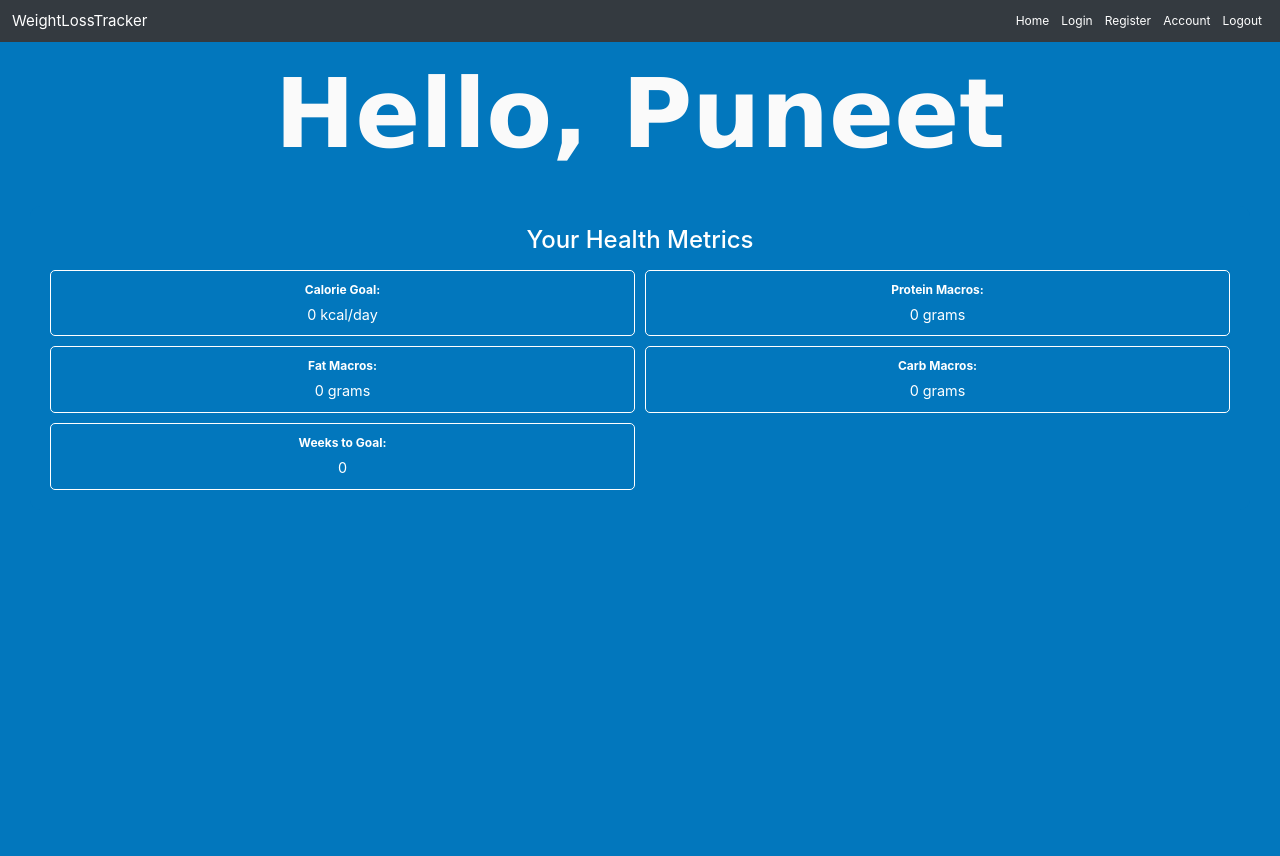
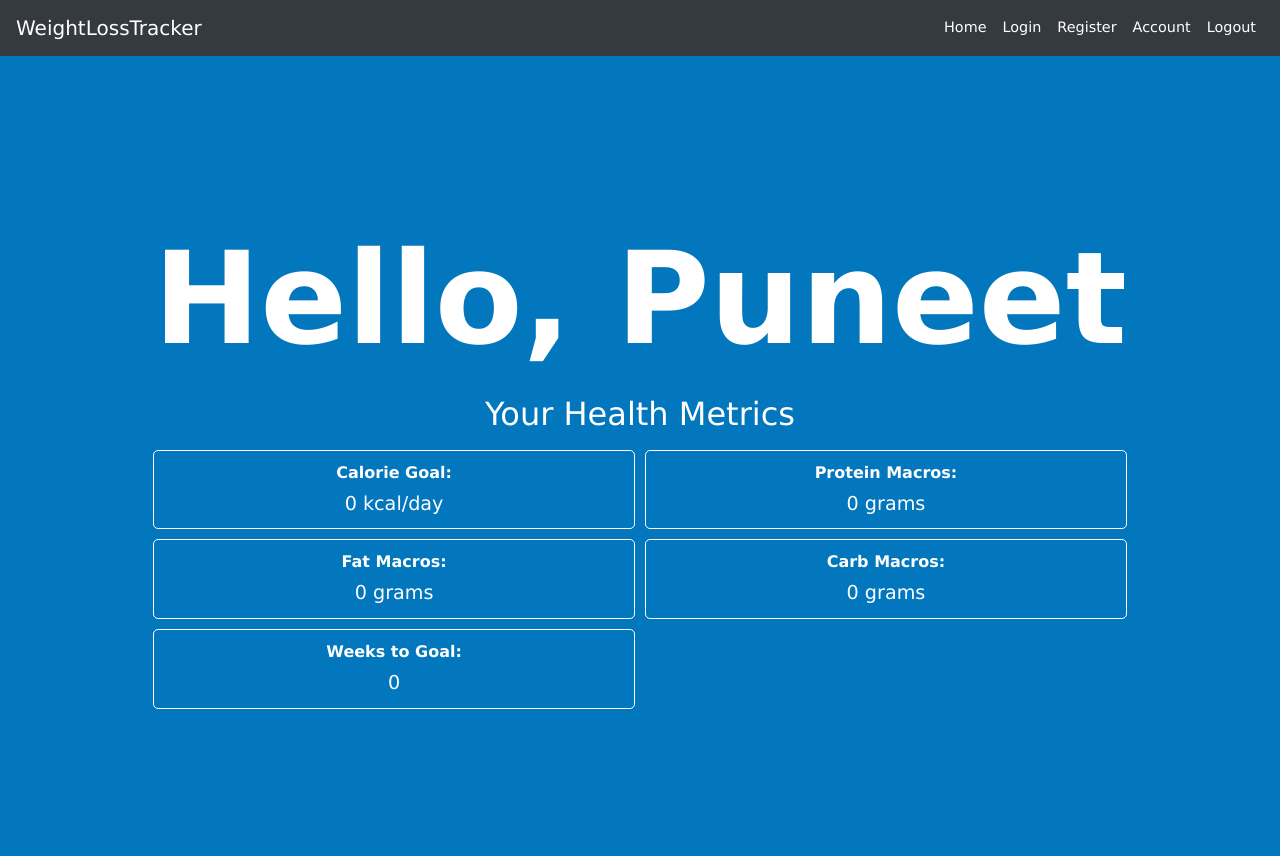
Before and after one commit to pkpuneet107/WeightWeb, a Flask app: page / in a window 1280 px wide. Before the commit the page ends 490 px from the top, so only its background shows below. Run offline with Flask 3, Linux system fonts and the light colour scheme; a user stored in the database is signed in; data comes from the database, SQL or seed files in the repository; both versions use the stored data as it was after the commit; some libraries are stand-ins or nearby versions.

Commit message:
fixed navbar formatting, merged homestyle and style.css

```diff
--- a/flaskWeb/static/css/homestyle.css
+++ /dev/null
@@ -1,134 +0,0 @@
-
-/* Typography */
-html {
-    font-family: 'Verdana', sans-serif;
-}
-main {
-	background: #0277BD;
-	color: #FAFAFA;
-}
-
-@media (min-width: 576px) {
-    html {
-        font-size: 30px;
-    }
-}
-
-@media (min-width: 768px) {
-    html {
-        font-size: 30px;
-    }
-}
-
-@media (min-width: 992px) {
-    html {
-        font-size: 40px;
-    }
-}
-
-@media (min-width: 1200px) {
-    html {
-        font-size: 60px;
-    }
-}
-
-/* Custom Styles for Links */
-
-.links-social a {
-    font-size: 2em; /* Adjust the size as needed */
-    font-family: 'Verdana', sans-serif; /* This is the unique font for the links */
-    text-decoration: none;
-    color: #FFF; /* Adjust the color as needed */
-    margin: 10px; /* Adjust spacing as needed */
-    padding: 10px; /* Adjust padding as needed */
-    transition: color 0.3s ease;
-}
-
-.links-social a:hover {
-    color: #0277BD; /* Change color on hover */
-}
-
-.icons-social i {
-	font-size: 3em;
-}
-
-/* Custom Styles */
-
-main {
-	display: flex;
-	flex-direction: column;
-	min-height: 100vh;
-	justify-content: center;
-	padding: 0 30px;
-	text-align: center;
-}
-
-main > .intro {
-	font-family: 'Verdana', sans-serif;
-	font-size: 8em;
-	font-weight: 1000;
-}
-
-main > .tagline {
-	font-size: 4rem;
-    font-family: 'Reem Kufi', sans-serif;
-	margin: 7rem 0;
-	font-weight: 100;
-}
-
-.icons-social i {
-	padding: 10px;
-}
-
-.icons-social a {
-  text-decoration: none;
-}
-
-.devto {
-	margin-bottom: -0.20rem;
-}
-
-.devto svg {
-	margin-bottom: -0.20rem;
-	margin-left: 0.675rem;;
-	width: 2.65rem;
-	height: 2.65rem;
-}
-
-.user-info {
-    background-color: #0277BD;
-    border-radius: 10px;
-    padding: 20px;
-    margin-top: 20px;
-}
-
-.user-info h2 {
-    color: #ffffff;
-    margin-bottom: 15px;
-}
-
-.metrics {
-    display: grid;
-    grid-template-columns: repeat(2, 1fr);
-    gap: 10px;
-}
-
-.metric {
-    background-color: #0277BD;
-    border: 1px solid #ffff;
-    border-radius: 5px;
-    padding: 10px;
-    text-align: center;
-}
-
-.metric-title {
-    font-weight: bold;
-    display: block;
-    color: #ffff;
-    margin-bottom: 5px;
-}
-
-.metric-value {
-    color: #ffff;
-    font-size: 1.2em;
-}
--- a/flaskWeb/static/css/style.css
+++ b/flaskWeb/static/css/style.css
@@ -8,6 +8,26 @@
   font-family: "Verdana", sans-serif;
   overflow: hidden;
   background-color: #0277BD; /* Carolina blue background */
+}
+
+main > .intro {
+	font-family: 'Verdana', sans-serif;
+	font-size: 8em;
+    font-weight: 1000;
+    color: white
+}
+main > .tagline {
+	font-size: 4rem;
+  font-family: 'Verdana', sans-serif;
+	margin: 7rem 0;
+	font-weight: 100;
+}
+
+.user-info h2 {
+    font-size: 2rem;
+    margin-bottom: 1rem;
+    text-align: center; /* Center the text */
+    color: white; /* Set text color to white */
 }
 
 .container {
@@ -175,6 +195,32 @@
     transition: 0.5s;
 }
 
+.metrics {
+  display: grid;
+  grid-template-columns: repeat(2, 1fr);
+  gap: 10px;
+}
+
+.metric {
+  background-color: #0277BD;
+  border: 1px solid #ffff;
+  border-radius: 5px;
+  padding: 10px;
+  text-align: center;
+}
+
+.metric-title {
+  font-weight: bold;
+  display: block;
+  color: #ffff;
+  margin-bottom: 5px;
+}
+
+.metric-value {
+  color: #ffff;
+  font-size: 1.2em;
+}
+
 .btn:hover {
     opacity: 0.9; /* Optional: Slight opacity change on hover */
 }
--- a/flaskWeb/templates/index.html
+++ b/flaskWeb/templates/index.html
@@ -1,41 +1,11 @@
-<!DOCTYPE html>
-<html>
-<head>
-    <meta charset="utf-8">
-    <meta http-equiv="X-UA-Compatible" content="IE=edge">
-    <meta name="viewport" content="width=device-width, initial-scale=1.0">
-    <title>Welcome</title>
-    <link href="https://fonts.googleapis.com/css?family=Reem+Kufi|Roboto:300" rel="stylesheet">
-    <link href="https://use.fontawesome.com/releases/v5.13.1/css/all.css" rel="stylesheet">
-    <link rel="stylesheet" type="text/css" href="{{ url_for('static', filename='css/color.css') }}" />
-    <link rel="stylesheet" type="text/css" href="{{ url_for('static', filename='css/homestyle.css') }}" />
-    <link rel="stylesheet" type="text/css" href="{{ url_for('static', filename='css/reset.css') }}" />
-    <!-- Bootstrap CSS -->
-    <link rel="stylesheet" href="https://cdn.jsdelivr.net/npm/bootstrap@4.3.1/dist/css/bootstrap.min.css" crossorigin="anonymous">
-</head>
-<body>
-    <div class="pos-f-t">
-        <nav class="navbar navbar-expand-lg navbar-dark bg-dark">
-            <a class="navbar-brand" href="#">WeightLossTracker</a>
-            <button class="navbar-toggler" type="button" data-toggle="collapse" data-target="#navbarNav" aria-controls="navbarNav" aria-expanded="false" aria-label="Toggle navigation">
-                <span class="navbar-toggler-icon"></span>
-            </button>
-            <div class="collapse navbar-collapse justify-content-end" id="navbarNav">
-                <ul class="navbar-nav">
-                    <li class="nav-item"><a class="nav-link text-white" href="/home">Home</a></li>
-                    <li class="nav-item"><a class="nav-link text-white" href="/login">Login</a></li>
-                    <li class="nav-item"><a class="nav-link text-white" href="/register">Register</a></li>
-                    <li class="nav-item"><a class="nav-link text-white" href="/account">Account</a></li>
-                    <li class="nav-item"><a class="nav-link text-white" href="/logout">Logout</a></li>
-                </ul>
-            </div>
-        </nav>
-    </div>
-    <div class="container fluid">
-        {% block content %}
-        {% endblock %}
-    </div>
+{% extends 'layout.html' %}
 
+{% block title %}
+    Welcome
+{% endblock %}
+
+{% block content %}
+    <link rel="stylesheet" type="text/css" href="{{ url_for('static', filename='css/style.css') }}">
     <main>
         {% for item in values %}
         <div class="intro">Hello, {{item.name}}</div>
@@ -68,10 +38,4 @@
             {% endfor %}
         </section>
     </main>
-
-    <!-- Bootstrap JS, Popper.js, and jQuery -->
-    <script src="https://code.jquery.com/jquery-3.3.1.slim.min.js" crossorigin="anonymous"></script>
-    <script src="https://cdn.jsdelivr.net/npm/popper.js@1.14.7/dist/umd/popper.min.js" crossorigin="anonymous"></script>
-    <script src="https://cdn.jsdelivr.net/npm/bootstrap@4.3.1/dist/js/bootstrap.min.js" crossorigin="anonymous"></script>
-</body>
-</html>
+{% endblock %}
```
Also changed, not shown: instance/site.db.
